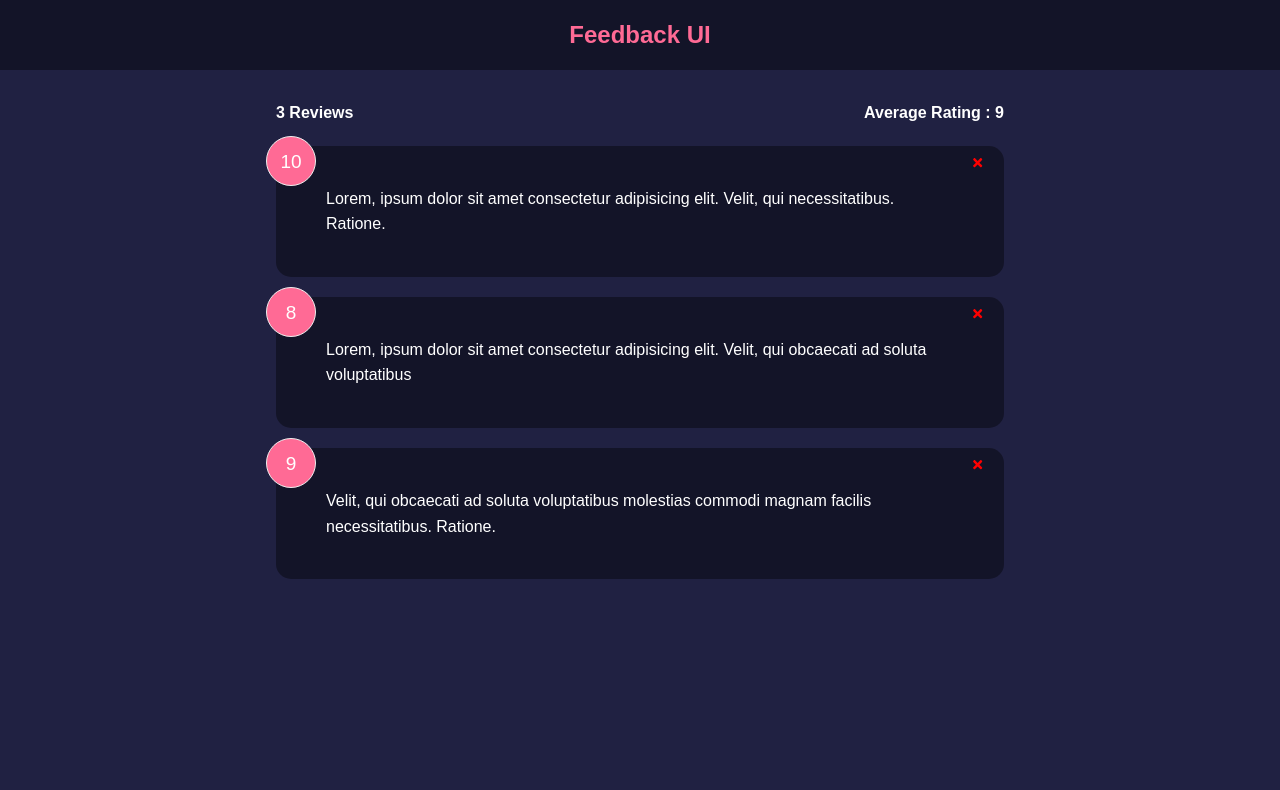
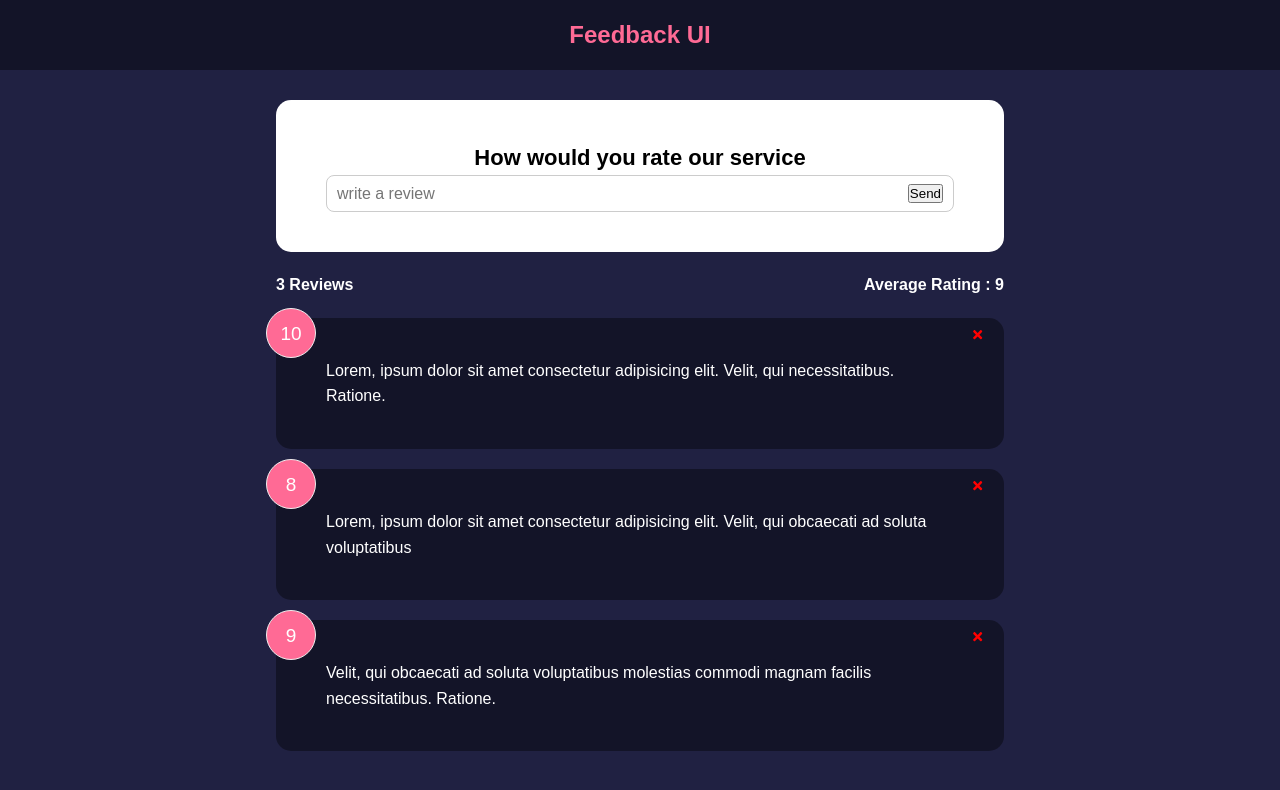
Before and after one commit to ReaganDev/feedback-app, a React (Create React App) app: page / in a window 1280 px wide. Shown: the top 790 px of the page. Built offline with nearby package versions, Linux system fonts and the light colour scheme.

Commit message:
form input and state change

```diff
--- a/src/App.js
+++ b/src/App.js
@@ -1,6 +1,7 @@
 import Header from './components/Header'
 import FeedbackList from './components/FeedbackList'
 import FeedbackStats from './components/FeedbackStats'
+import FeedbackForm from './components/FeedbackForm'
 import { useState } from 'react'
 import FeedbackData from './data/FeedbackData'
 
@@ -15,6 +16,7 @@
 		<>
 			<Header />
       <div className='container'>
+        <FeedbackForm />
         <FeedbackStats feedback={feedback} />
 				<FeedbackList feedback={feedback} handleDelete={handleDelete} />
 			</div>
--- /dev/null
+++ b/src/components/FeedbackForm.jsx
@@ -0,0 +1,22 @@
+import { useState } from "react"
+import Card from "./shared/Card"
+
+const FeedbackForm = () => {
+    const [text, setText] = useState('')
+    const handleTextChange = (e) => {
+        setText(e.target.value);
+    }
+    return (
+        <Card>
+            <form>
+                <h2>How would you rate our service</h2>
+                <div className="input-group">
+                    <input value={text} onChange={handleTextChange} type="text" placeholder="write a review"/>
+                    <button type="submit">Send</button>
+                </div>
+            </form>
+        </Card>
+    )
+}
+
+export default FeedbackForm
```
